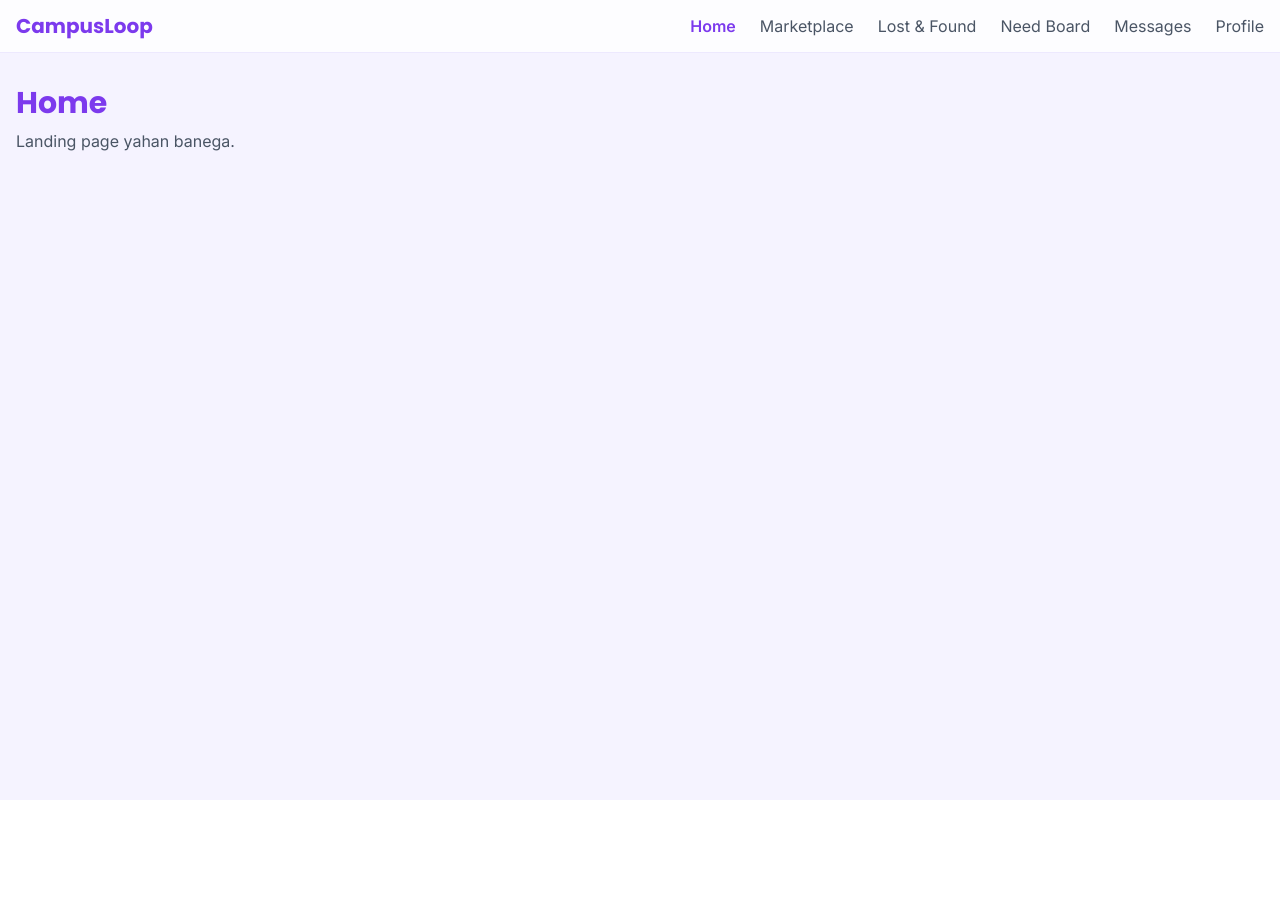
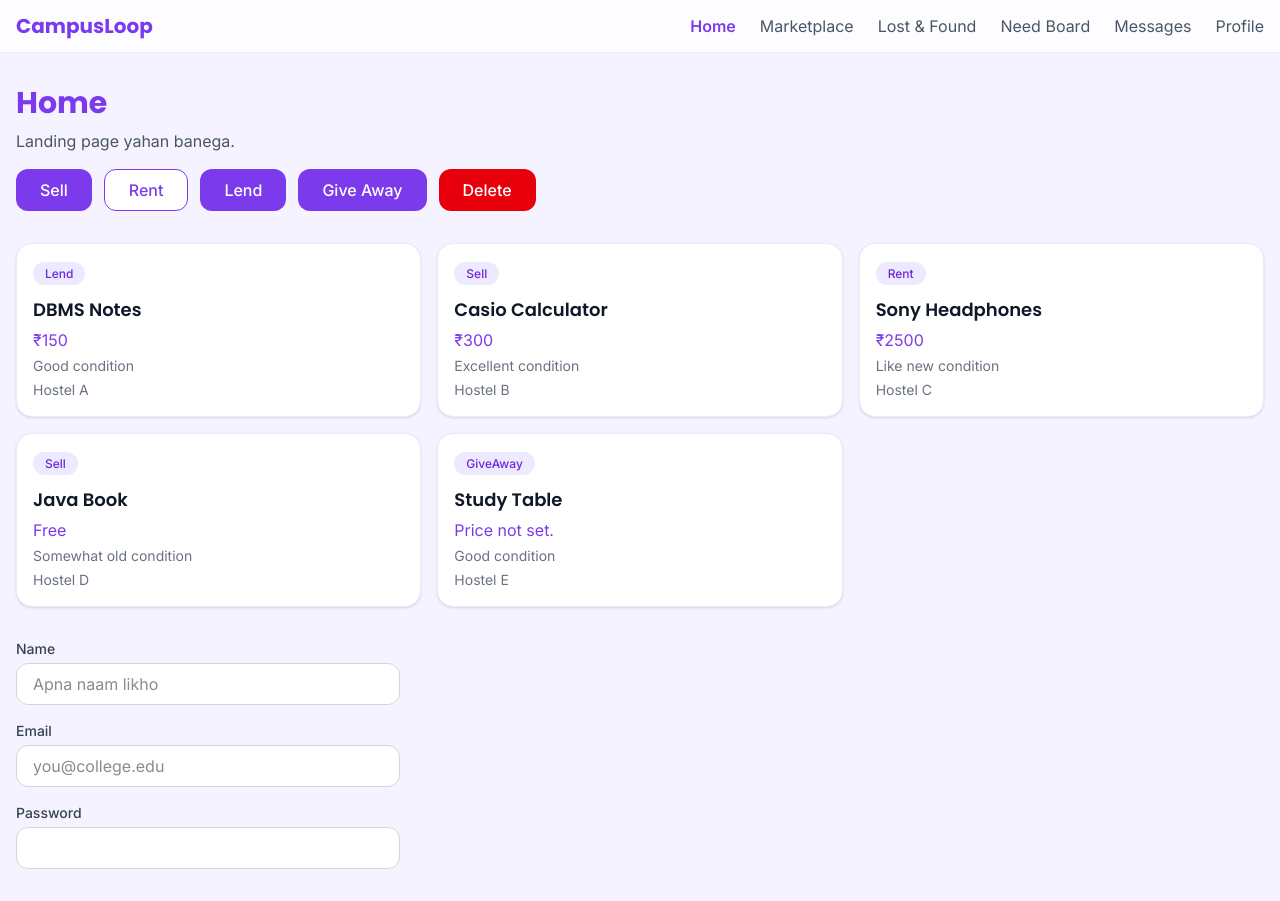
Before and after one commit to anjaligupta061/CampusLoop, a React (Vite) app in the folder client/: page / in a window 1280 px wide. Before the commit the page ends 800 px from the top, so only its background shows below. Built offline with nearby package versions, Linux system fonts and the light colour scheme.

Commit message:
Day 4: Button, ListingCard, Input components with props

```diff
--- /dev/null
+++ b/client/src/components/Button.jsx
@@ -0,0 +1,15 @@
+const styles = {
+  primary: 'bg-brand-600 text-white hover:bg-brand-700',
+  secondary: 'bg-white text-brand-600 border border-brand-600 hover:bg-brand-50',
+  danger: 'bg-red-600 text-white hover:bg-red-700',
+}
+
+function Button({ label, variant = 'primary' }) {
+  return (
+    <button className={`rounded-xl px-6 py-2 font-medium ${styles[variant]}`}>
+      {label}
+    </button>
+  )
+}
+
+export default Button
--- /dev/null
+++ b/client/src/components/Input.jsx
@@ -0,0 +1,17 @@
+function Input ({label, id, type='text', placeholder}) {
+    return (
+        <div>
+            <label htmlFor={id} className="block text-sm font-medium text-gray-700">
+                {label}
+            </label>
+            <input
+                id={id}
+                type={type}
+                placeholder={placeholder}
+                className="mt-1 w-full rounded-xl border border-gray-300 bg-white px-4 py-2 text-gray-900 outline-none focus:border-brand-600 focus:ring-2 focus:ring-brand-100"
+            />
+        </div>
+    )
+}
+
+export default Input
--- /dev/null
+++ b/client/src/components/ListingCard.jsx
@@ -0,0 +1,24 @@
+function ListingCard({ title, price, type, condition, location}) {
+    let priceText
+
+    if(price === 0) {
+        priceText = 'Free'
+    } else if( price === undefined) {
+        priceText = 'Price not set.'
+    }
+    else{
+        priceText = `₹${price}`;
+    }
+    return (
+        <div className="rounded-2xl border border-brand-100 bg-white p-4 shadow-sm">
+            <span className="rounded-full bg-brand-100 px-3 py-1 text-xs font-medium text-brand-700"> {type} </span>
+            <h3 className="mt-3 font-heading text-lg font-semibold text-gray-900">{title}</h3>
+            <p className="mt-1 text-brand-600">{priceText}
+            </p>
+            <p className="mt-1 text-sm text-gray-500">{condition} condition</p>
+            <p className="mt-1 text-sm text-gray-500">{location}</p>
+        </div>
+    )
+}
+
+export default ListingCard
--- a/client/src/pages/Home.jsx
+++ b/client/src/pages/Home.jsx
@@ -1,8 +1,32 @@
+import Button from '../components/Button'
+import ListingCard from '../components/ListingCard'
+import Input from '../components/Input'
+
 function Home() {
   return (
     <div>
       <h1 className="font-heading text-3xl font-bold text-brand-600">Home</h1>
       <p className="mt-2 text-gray-600 dark:text-gray-300">Landing page yahan banega.</p>
+      <div className="mt-4 flex gap-3">
+        <Button label= "Sell" variant='primary'/>
+        <Button label= "Rent" variant='secondary'/>
+        <Button label= "Lend" />
+        <Button label= "Give Away" />
+        <Button label="Delete" variant="danger" />
+      </div>
+      <div className="mt-8 grid gap-4 sm:grid-cols-2 lg:grid-cols-3">
+          <ListingCard title="DBMS Notes" price={150} type="Lend" condition="Good" location="Hostel A" />
+          <ListingCard title="Casio Calculator" price={300} type="Sell" condition="Excellent" location="Hostel B" />
+          <ListingCard title="Sony Headphones" price={2500} type="Rent" condition="Like new" location="Hostel C" />
+          <ListingCard title="Java Book" price={0} type="Sell" condition="Somewhat old" location="Hostel D"/>
+          <ListingCard title="Study Table" type="GiveAway" condition="Good" location="Hostel E"/>
+        </div>
+
+      <div className="mt-8 max-w-sm space-y-4">
+        <Input label="Name" id="name" placeholder="Apna naam likho" />
+        <Input label="Email" id="email" type="email" placeholder="you@college.edu" />
+        <Input label="Password" id="password" type="password" />
+      </div>
     </div>
   )
 }
```
